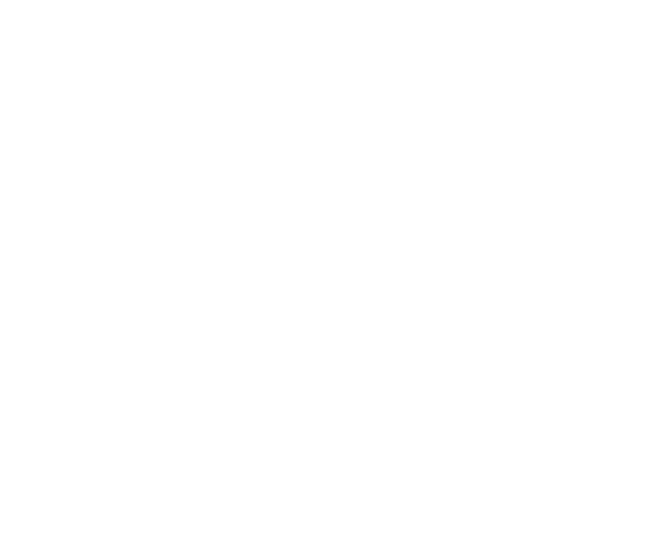
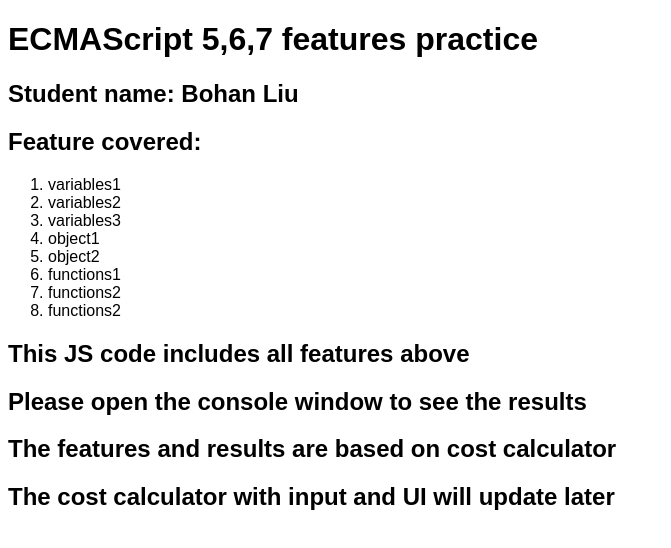
Before and after one commit to bohannn/JS_ES_Exercise, a plain HTML site: page index.html in a window 1280 px wide. Shown: the whole page, without its empty margins (0-671 px from the left). Drawn offline with Linux system fonts and the light colour scheme.

Commit message:
Adding new method...

```diff
--- a/index.html
+++ b/index.html
@@ -6,7 +6,25 @@
     <title>Cost Calculator</title>
 </head>
 <body>
+    <h1>ECMAScript 5,6,7 features practice</h1>
 
+    <h2>Student name: Bohan Liu</h2>
+
+    <h2>Feature covered: </h2>
+    <Ol>
+        <li>variables1</li>
+        <li>variables2</li>
+        <li>variables3</li>
+        <li>object1</li>
+        <li>object2</li>
+        <li>functions1</li>
+        <li>functions2</li>
+        <li>functions2</li>
+    </Ol>
+    <h2>This JS code includes all features above</h2>
+    <h2>Please open the console window to see the results</h2>
+    <h2>The features and results are based on cost calculator</h2>
+    <h2>The cost calculator with input and UI will update later</h2>
     <script src="App.js" ></script>
 
 </body>
```
